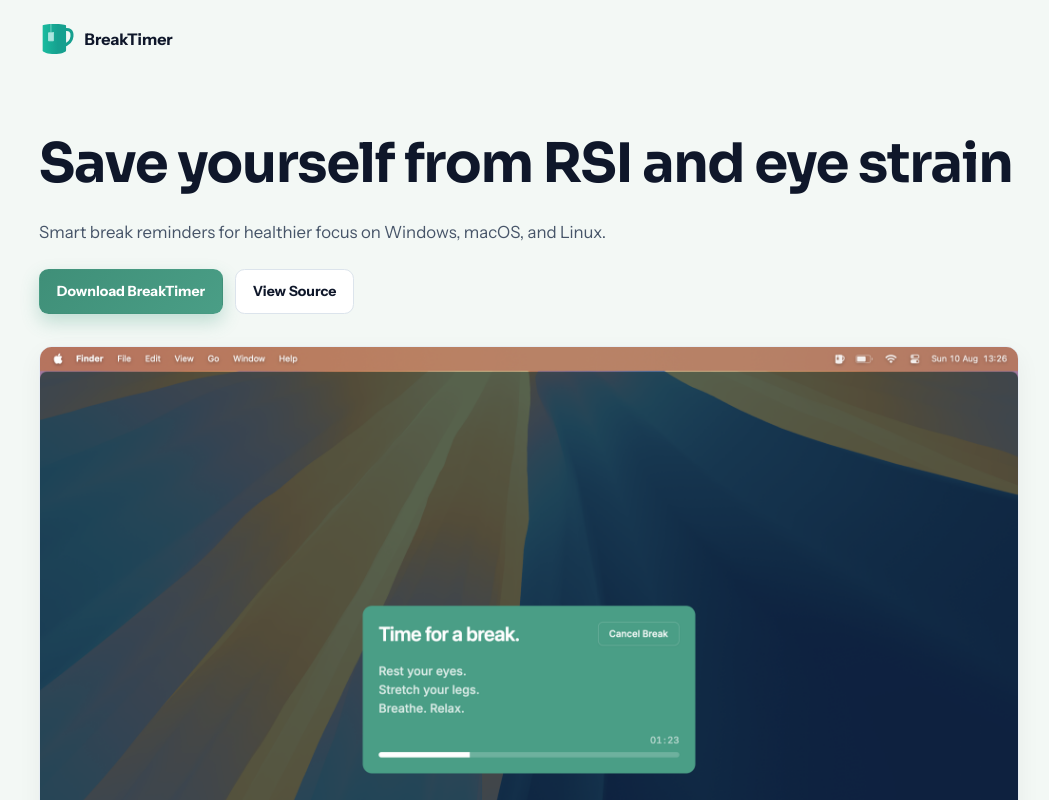
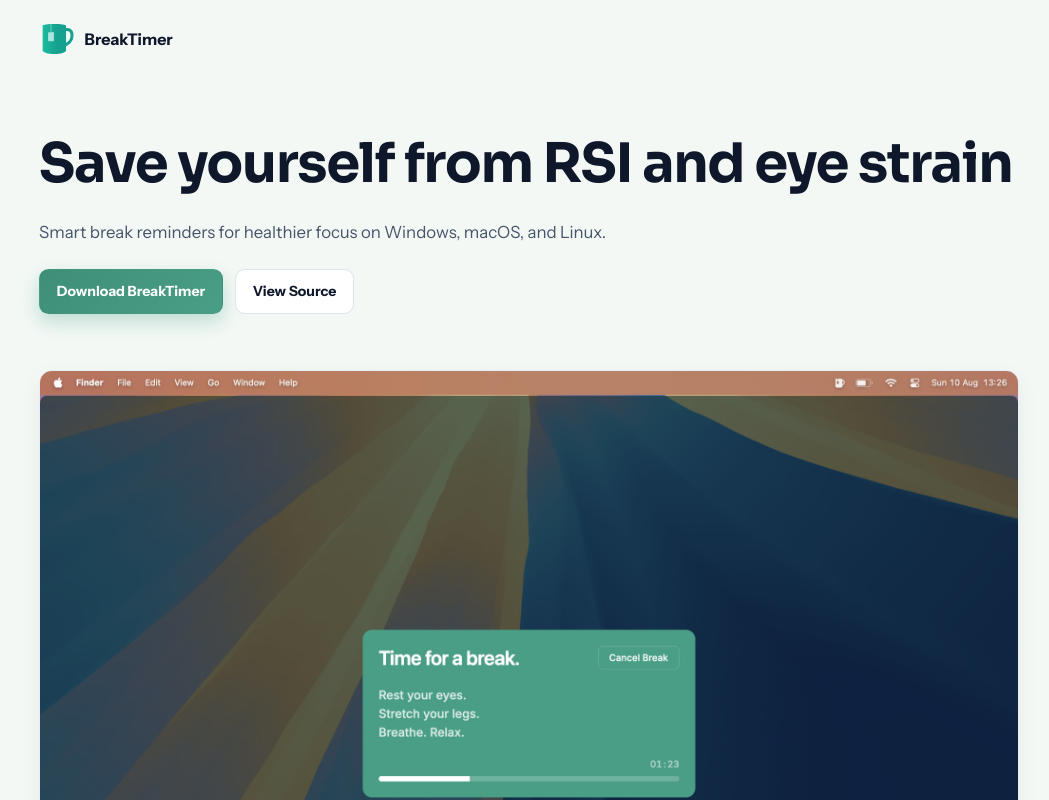
Before and after one commit to tom-james-watson/breaktimer-web, a Next.js app: page / in a window 1280 px wide. Shown: the top 800 px of the page, without its empty margins (111-1160 px from the left). Built offline with nearby package versions, Linux system fonts and the light colour scheme.

Commit message:
Update gap between hero text and image

```diff
--- a/app/globals.css
+++ b/app/globals.css
@@ -146,7 +146,7 @@
 .hero-grid {
   display: grid;
   grid-template-columns: 1fr;
-  gap: 2rem;
+  gap: var(--section-space);
   align-items: start;
 }
 
```
